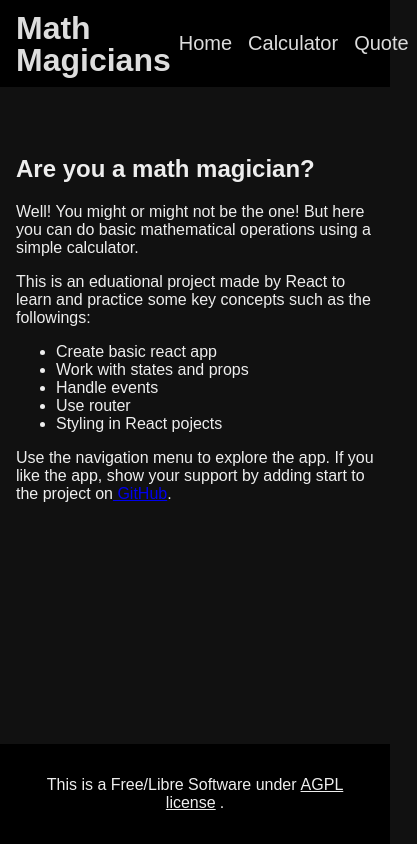
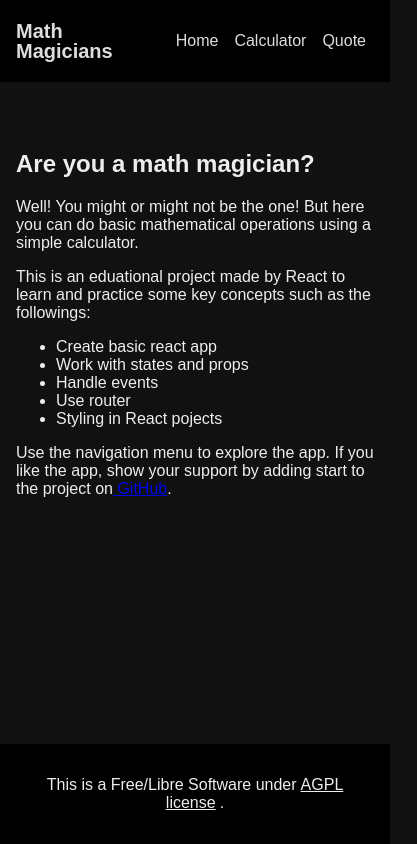
Before and after one commit to ahangarha/MV-MathMagicians, a React (Create React App) app: page / in a window 390 px wide. Shown: the whole page, 417 px wide, since content can reach past the window. Built offline with nearby package versions, Linux system fonts and the light colour scheme.

Commit message:
improve responsiveness for header

```diff
--- a/src/components/Header.css
+++ b/src/components/Header.css
@@ -1,4 +1,4 @@
-header {
+header .container {
   display: flex;
   justify-content: space-between;
   align-items: center;
@@ -8,7 +8,7 @@ header {
 }
 
 header .branding {
-  font-size: 2rem;
+  font-size: 1.25rem;
   font-weight: bold;
   line-height: 1;
   margin: 0;
@@ -27,9 +27,18 @@ header nav a {
   padding: 2rem 0.5rem;
   color: #ddd;
   text-decoration: none;
-  font-size: 1.25rem;
 }
 
 header nav a:hover {
   background-color: #fff1;
 }
+
+@media (min-width: 768px) {
+  header .branding {
+    font-size: 2rem;
+  }
+
+  header nav a {
+    font-size: 1.25rem;
+  }
+}
--- a/src/components/Header.js
+++ b/src/components/Header.js
@@ -5,6 +5,7 @@ import './Header.css';
 export default function Header() {
   return (
     <header>
+      <div className="container">
         <h1 className="branding">
           Math
           <br />
@@ -23,6 +24,7 @@ export default function Header() {
             </li>
           </ul>
         </nav>
+      </div>
     </header>
   );
 }
--- a/src/index.css
+++ b/src/index.css
@@ -26,3 +26,9 @@ blockquote .quote-ref {
   text-align: end;
   font-style: italic;
 }
+
+.container {
+  width: 100%;
+  max-width: 992px;
+  margin: 0 auto;
+}
```
Lines whose indentation alone changed are shown as unchanged.
